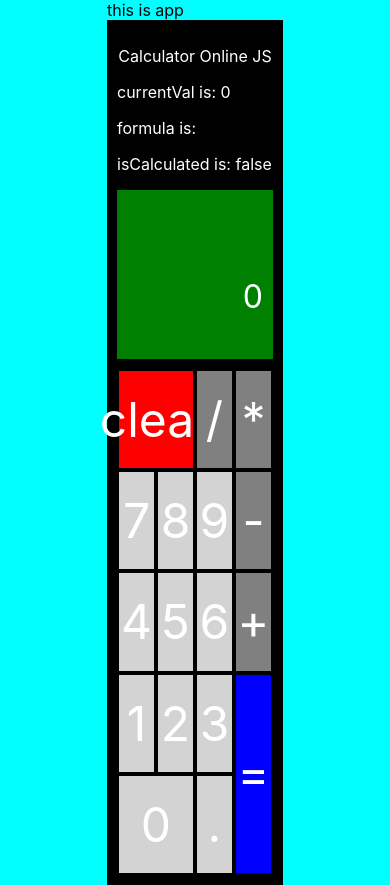
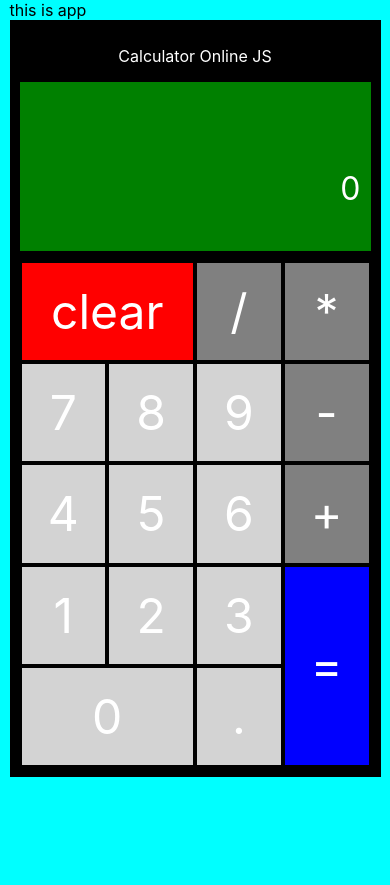
Before and after one commit to markoter/javascript-calculator, a React (Create React App) app: page / in a window 390 px wide. After the commit the page ends 844 px from the top, so only its background shows below. Built offline with nearby package versions, Linux system fonts and the light colour scheme.

Commit message:
hange look on smartphone

```diff
--- a/src/index.css
+++ b/src/index.css
@@ -27,7 +27,8 @@ body {
   color: var(--color-text-buttons);
   background-color: var(--color-calculator);
   padding: 10px;
-  width: 40vw;
+  max-width: 500px;
+  width: 90vw;
   height: fit-content;
 }
 #calculator #calcName {
@@ -76,4 +77,8 @@ body {
 }
 #calculator #keyboard .operator {
   background-color: var(--color-button-operators);
+}
+
+#debugStateDisplayer {
+  display: none;
 }/*# sourceMappingURL=index.css.map */
--- a/src/index.scss
+++ b/src/index.scss
@@ -35,7 +35,8 @@ body {
   color: var(--color-text-buttons);
   background-color: var(--color-calculator);
   padding: 10px;
-  width: 40vw;
+  max-width: 500px;
+  width: 90vw;
   height: fit-content;
 
   #calcName {
@@ -98,5 +99,5 @@ body {
 
 }
 #debugStateDisplayer {
-
+    display:none
 }
```
Also changed, not shown: 1 other file (tests, documents, lock files or other folders).
